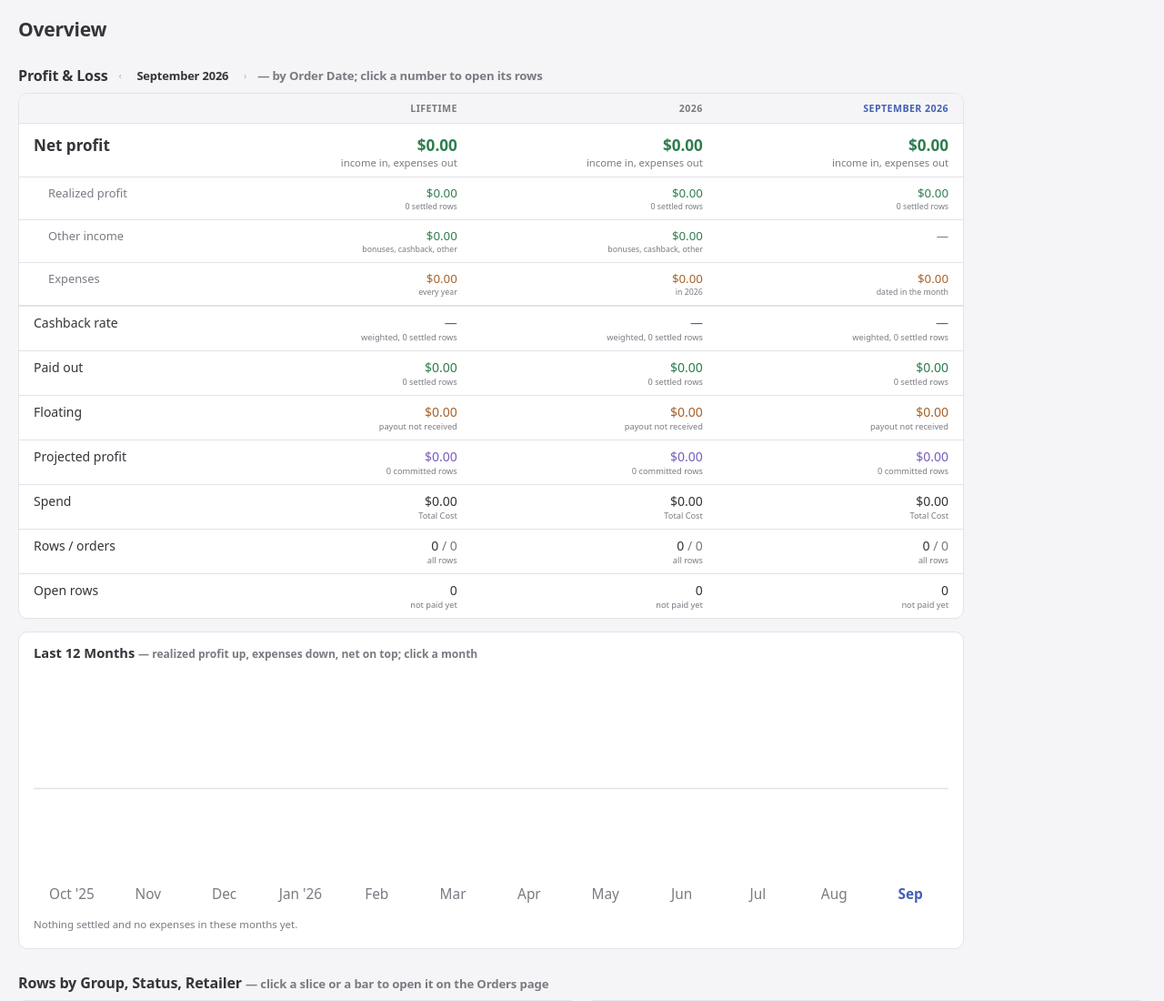
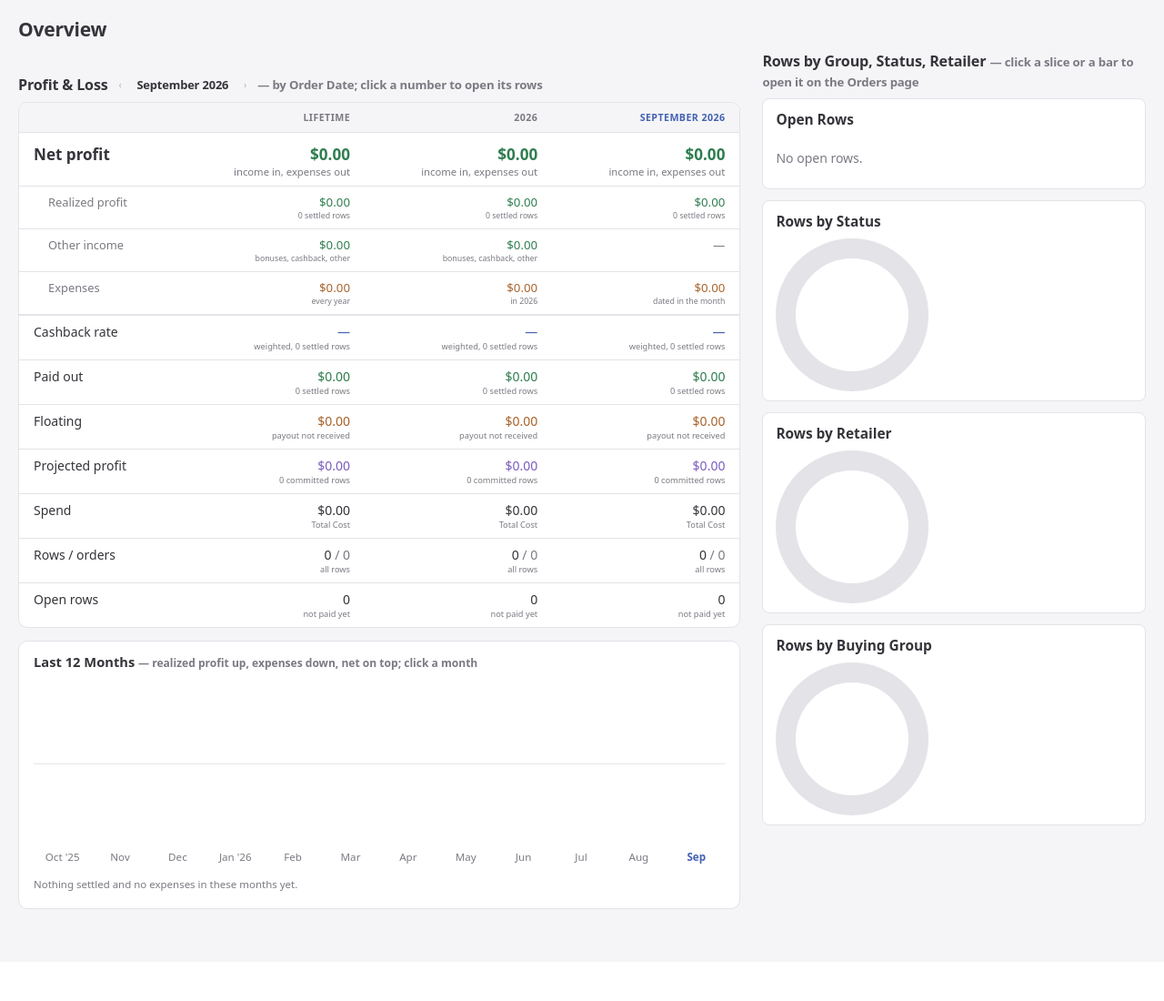
Before and after one commit to ango-dev/BuyingGroupLedger, a FastAPI app: page / in a window 1280 px wide. Shown: the part 50-1150 px from the top of the page at 91% size. After the commit the page ends 1049 px from the top, so only its background shows below. Run offline with FastAPI, Linux system fonts and the light colour scheme; data that the repository does not hold is empty; parts of the project's set-up code (start-up, migrations or seed data) failed here and were passed over.

Commit message:
Web: two-column overview layout above 1180px

```diff
--- a/web/static/style.css
+++ b/web/static/style.css
@@ -730,7 +730,7 @@ header nav details.nav-menu .menu a.current { color: var(--accent); font-weight:
 #activity-table form.ack-one { display: inline; }
 
 /* ---- the overview's needs-attention cards: shown only when something needs a hand ---- */
-.tiles.attention { grid-template-columns: repeat(5, minmax(0, 1fr)); gap: 8px; margin: 0 0 14px; }  /* five to a row */
+.tiles.attention { grid-template-columns: repeat(auto-fill, minmax(190px, 1fr)); gap: 8px; margin: 0 0 14px; }  /* about five to a row of the left column */
 .tiles.attention .tile.bad { border-color: #d64545; border-width: 2px; }
 .tiles.attention .tile.warn { border-color: #e0a800; border-width: 2px; }
 .tiles.attention .tile .label { color: var(--fg); font-weight: 600; }
@@ -997,3 +997,13 @@ figure.months text.net.neg { fill: var(--bad); }
 figure.months .bar.selected text.month { fill: var(--accent); font-weight: 700; }
 /* On a phone the chart keeps a legible width and scrolls sideways, like the tables. */
 @media (max-width: 560px) { figure.months { overflow-x: auto; } figure.months svg { min-width: 640px; } }
+
+/* The overview's two columns: statement and months left, the breakdown
+   charts stacked right; one column under 1180px, where the charts go back to their own grid. */
+@media (min-width: 1181px) {
+  .overview-grid { display: grid; grid-template-columns: minmax(0, 1fr) minmax(340px, 34%); gap: 0 24px; align-items: start; }
+  .overview-main .statement-wrap, .overview-main figure.months { max-width: none; }
+  .overview-side h2 { margin-top: 0; }
+  .overview-side .charts { grid-template-columns: 1fr; }
+  .overview-side .charts figure { min-height: 0; }
+}
--- a/web/summary.py
+++ b/web/summary.py
@@ -258,7 +258,7 @@ def month_chart(series: list[dict], selected: str) -> dict:
     """SVG geometry for the 12-month chart: realized profit up from the baseline (down, in the
     bad colour, when negative), expenses down from it, the net over each column; the selected
     month outlined. All in view-box units; the template only draws."""
-    width, height, top, bottom, gap = 720.0, 190.0, 26.0, 22.0, 8.0
+    width, height, top, bottom, gap = 720.0, 200.0, 26.0, 40.0, 8.0  # bottom: a loss label, then the month
     n = max(len(series), 1)
     slot = width / n
     w = slot - gap
@@ -279,7 +279,7 @@ def month_chart(series: list[dict], selected: str) -> dict:
         # The net's label: over the column, or under it when nothing stands above the baseline
         # (a month of expenses alone); none at all for an empty month.
         below = s["realized"] <= 0 and (rh or eh)
-        net_y = (ey + eh + 13) if below else (peak - 6)
+        net_y = min(ey + eh + 13, height - 22) if below else (peak - 6)  # never on the month name
         bars.append({
             "month": s["month"], "label": s["label"], "href": s["href"], "selected": s["month"] == selected,
             "realized": s["realized"], "expenses": s["expenses"], "net": s["net"],
--- a/web/templates/overview.html
+++ b/web/templates/overview.html
@@ -2,6 +2,11 @@
 {% block title %}Overview{% endblock %}
 {% block content %}
 <h1>Overview</h1>
+{#- Two columns on a desktop: the attention cards, the statement
+    and the 12-month chart on the left; the four breakdown charts stacked on the right. One
+    column under 1180px. -#}
+<div class="overview-grid">
+<div class="overview-main">
 {% if attention %}
 {# Only when something needs a hand: alerts and dossiers from Activity, the audit's failures and
    warnings, the reconciliation's short- and over-paid orders -- each a link to where it is dealt
@@ -77,7 +82,9 @@
 </table>
 </div>
 {% with c=summary.months %}{% include "_months.html" %}{% endwith %}
+</div>
 
+<aside class="overview-side">
 <h2>Rows by Group, Status, Retailer <span class="muted small">— click a slice or a bar to open it on the Orders page</span></h2>
 <div class="charts">
   {% with b=summary.open_bars, table=summary.open_table %}{% include "_bars.html" %}{% endwith %}
@@ -85,4 +92,6 @@
     {% with d=d %}{% include "_donut.html" %}{% endwith %}
   {% endfor %}
 </div>
+</aside>
+</div>
 {% endblock %}
```
